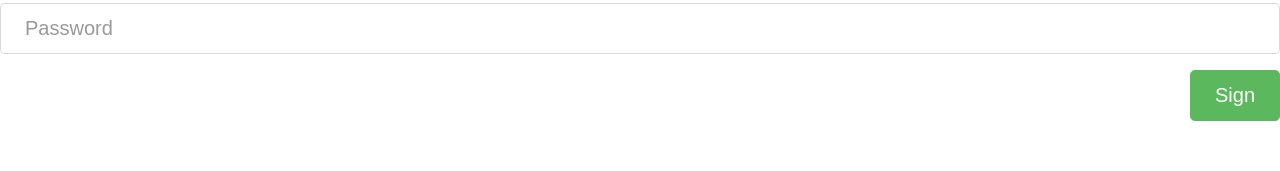
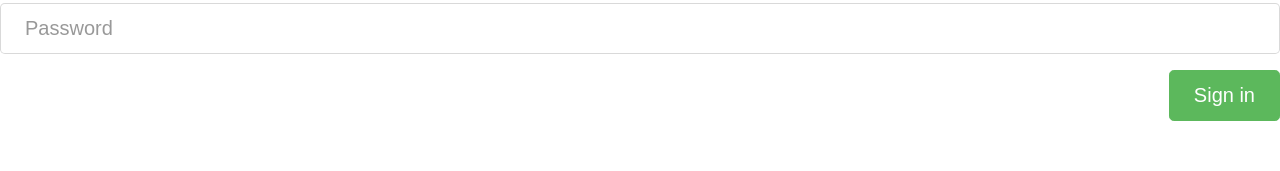
Before and after one commit to kimyongyeon/realworld-naksungdae-app, a Next.js app: page /login/component/LoginForm in a window 1280 px wide. Shown: the part 120-291 px from the top of the page. Built offline with nearby package versions, Linux system fonts and the light colour scheme.

Commit message:
[feature/login] 오탈자 수정
- 로그인 버튼 오탈자 수정

```diff
--- a/pages/login/component/LoginForm.tsx
+++ b/pages/login/component/LoginForm.tsx
@@ -54,7 +54,7 @@ const LoginForm = () => {
           />
         </fieldset>
         <button className="btn btn-lg btn-primary pull-xs-right" type="submit">
-          Sign
+          Sign in
         </button>
       </form>
     </>
```
